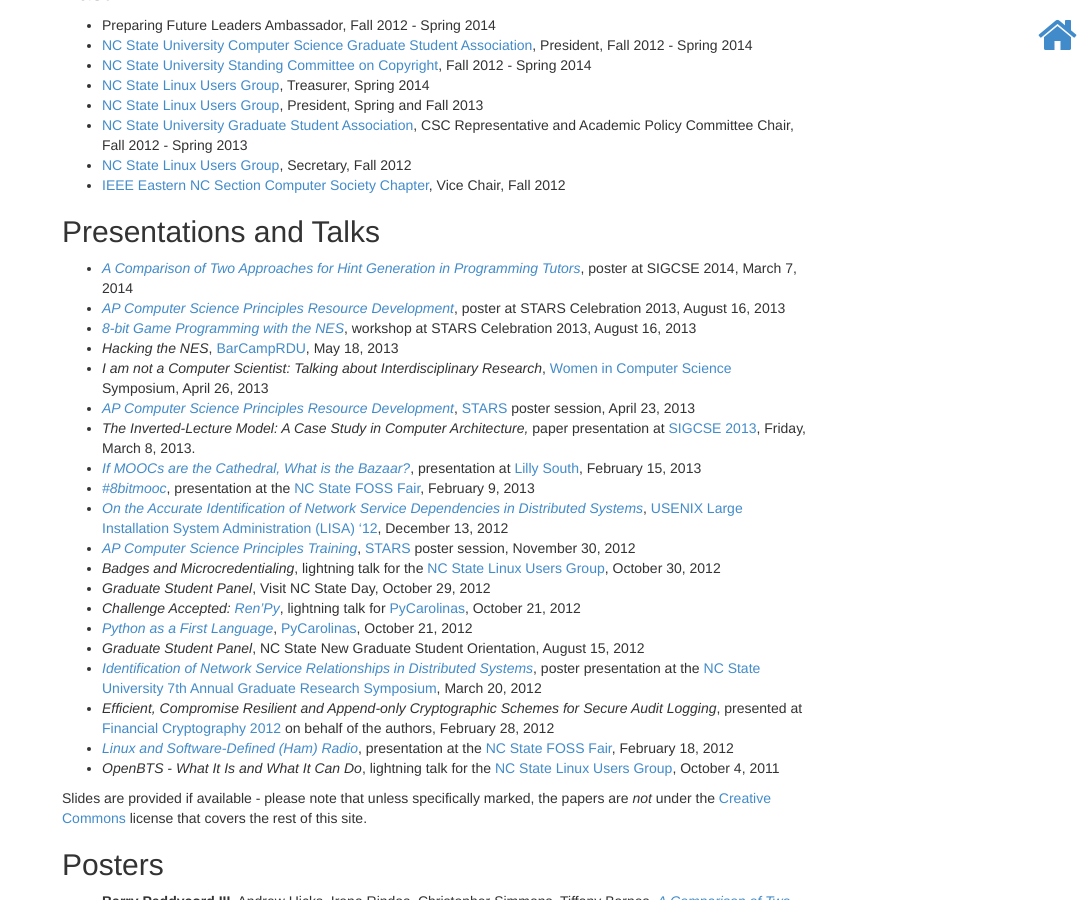
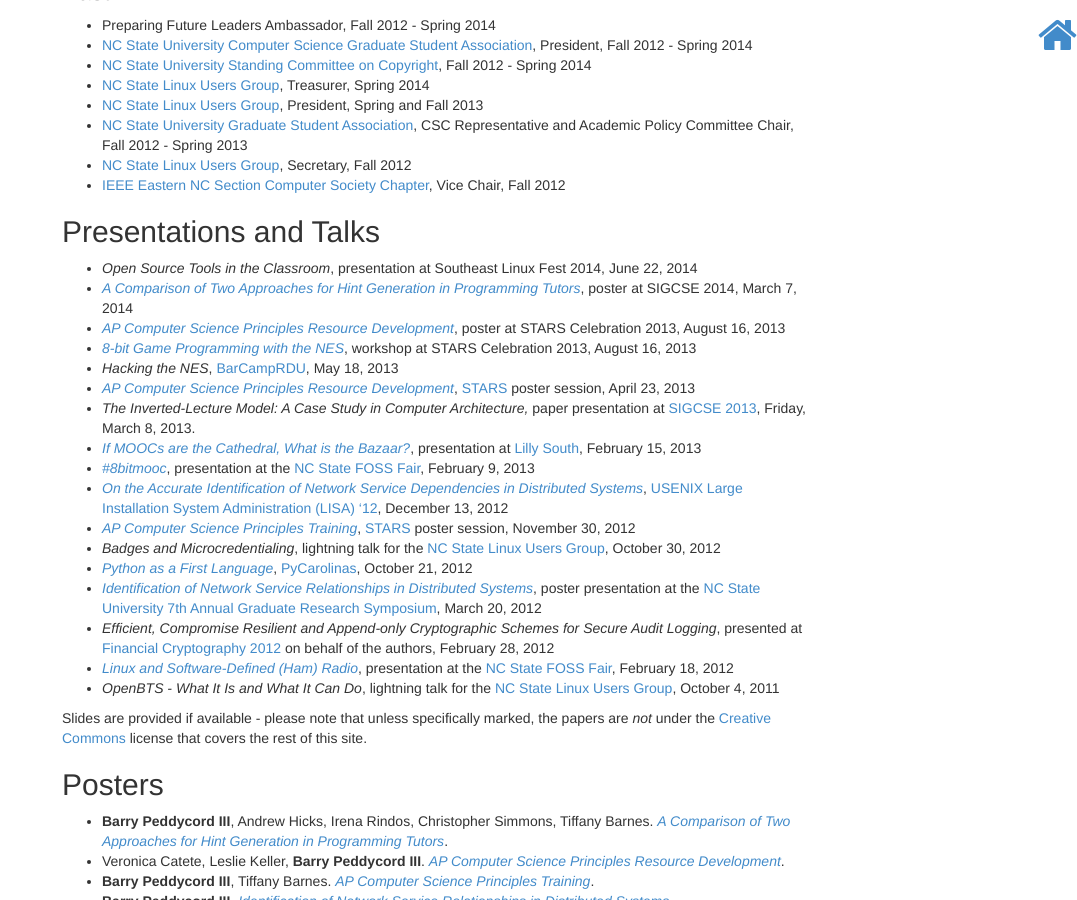
Before and after one commit to isharacomix/oldsite, a Jekyll site: the page built from cv.md, in a window 1280 px wide and 900 px high, scrolled down 1828 px. Shown: the whole window, without its empty margins (203-1280 px from the left). Built offline with Jekyll 4.4.1, drawn with Linux system fonts in a browser that asks for light colours; Markdown is read by kramdown in place of the engine named in the settings.

Commit message:
Added some presentations got rid of some others.

```diff
--- a/cv.md
+++ b/cv.md
@@ -95,11 +95,11 @@
 
 Presentations and Talks
 -----------------------
+ * *Open Source Tools in the Classroom*, presentation at Southeast Linux Fest 2014, June 22, 2014
  * *[A Comparison of Two Approaches for Hint Generation in Programming Tutors]({{ site.baseurl }}files/bots_sigcse2014_poster.pdf)*, poster at SIGCSE 2014, March 7, 2014
  * *[AP Computer Science Principles Resource Development]({{site.baseurl}}files/stars_poster_bjc_moodle.pdf)*, poster at STARS Celebration 2013, August 16, 2013
  * *[8-bit Game Programming with the NES]({{site.baseurl}}files/8bitmooc_stars2013.pdf)*, workshop at STARS Celebration 2013, August 16, 2013
  * *Hacking the NES*, [BarCampRDU](http://barcamp.org), May 18, 2013
- * *I am not a Computer Scientist: Talking about Interdisciplinary Research*, [Women in Computer Science](http://ncsu.orgsync.com/org/wics/) Symposium, April 26, 2013
  * *[AP Computer Science Principles Resource Development]({{site.baseurl}}files/stars_poster_bjc_moodle.pdf)*, [STARS](http://stars.csc.ncsu.edu) poster session, April 23, 2013
  * *The Inverted-Lecture Model: A Case Study in Computer Architecture,* paper presentation at [SIGCSE 2013](http://www.sigcse.org/sigcse2013/), Friday, March 8, 2013.
  * *[If MOOCs are the Cathedral, What is the Bazaar?]({{site.baseurl}}files/moocbazaar_lilly2013.pdf)*, presentation at [Lilly South](http://lilly.uncg.edu), February 15, 2013
@@ -107,10 +107,7 @@
  * *[On the Accurate Identification of Network Service Dependencies in Distributed    Systems]({{site.baseurl}}files/nsdminer_lisa2012.pdf)*, [USENIX Large Installation System Administration (LISA) '12](https://www.usenix.org/accurate-identification-network-service-dependencies-distributed-systems), December 13, 2012
  * *[AP Computer Science Principles Training]({{site.baseurl}}files/stars_poster_bjc_training.pdf)*, [STARS](http://stars.csc.ncsu.edu) poster session, November 30, 2012
  * *Badges and Microcredentialing*, lightning talk for the [NC State Linux Users Group](http://lug.ncsu.edu), October 30, 2012
- * *Graduate Student Panel*, Visit NC State Day, October 29, 2012
- * *Challenge Accepted: [Ren’Py](http://renpy.org)*, lightning talk for [PyCarolinas](http://pycarolinas.org), October 21, 2012
  * *[Python as a First Language]({{site.baseurl}}files/firstlang_pycarolinas2012.pdf)*, [PyCarolinas](http://pycarolinas.org), October 21, 2012
- * *Graduate Student Panel*, NC State New Graduate Student Orientation, August 15, 2012
  * *[Identification of Network Service Relationships in Distributed Systems]({{site.baseurl}}files/nsdminer_symposium_poster.pdf)*, poster presentation at the [NC State University 7th Annual Graduate Research Symposium](http://www.ncsu.edu/grad/research/symposium.html), March 20, 2012
  * *Efficient, Compromise Resilient and Append-only Cryptographic Schemes for Secure Audit Logging*, presented at [Financial Cryptography 2012](http://fc12.ifca.ai) on behalf of the authors, February 28, 2012
  * *[Linux and Software-Defined (Ham) Radio](https://secure.flickr.com/photos/jeremydavis0_0/6912874181/in/set-72157629409387271)*, presentation at the [NC State FOSS Fair](https://opensource.ncsu.edu/FossFair2012), February 18, 2012
```
